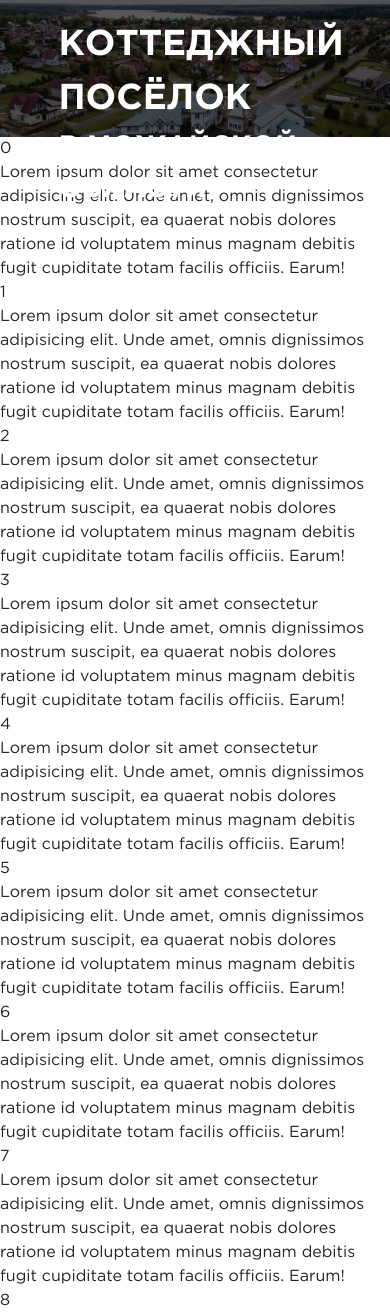
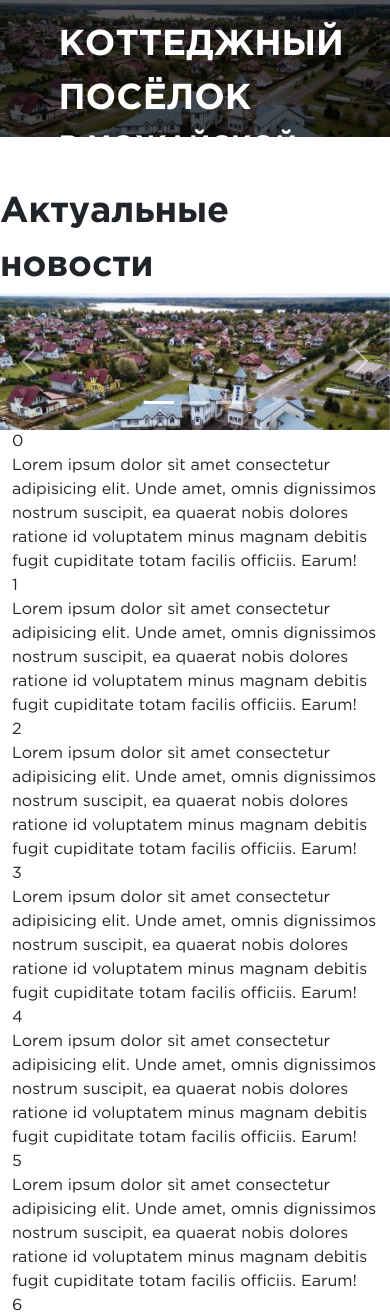
Before and after one commit to PodYapolskiy/cottage-village-mayak, a Django app: page / in a window 390 px wide; the page is wider, and only the part inside the window is pictured. Shown: the part 76-1388 px from the top of that part. Run offline with Django 3.2, Linux system fonts and the light colour scheme; some libraries are stand-ins or nearby versions.

Commit message:
Add news carousel to index page

```diff
--- a/cottagevillagemayak/templates/index.html
+++ b/cottagevillagemayak/templates/index.html
@@ -3,6 +3,7 @@
 
 {% block index %}
   <div>
+    <!-- Start info block -->
     <div id="start" class="container-fluid p-0">
       <img src="{% static 'img/main.jpg' %}" alt="">
       <div class="container start-text gotham-bold p-0">
@@ -11,6 +12,52 @@
       </div>
     </div>
 
+    <!-- News block -->
+    <div class="news mt-5">
+      <div class="container news-header gotham-bold fs-36 p-0">
+        Актуальные новости
+      </div>
+      <div id="news-carousel" class="carousel slide" data-bs-ride="false">
+        <div class="carousel-indicators">
+          <button type="button" data-bs-target="#news-carousel" data-bs-slide-to="0" aria-label="Slide 1" class="active" aria-current="true"></button>
+          <button type="button" data-bs-target="#news-carousel" data-bs-slide-to="1" aria-label="Slide 2"></button>
+          <button type="button" data-bs-target="#news-carousel" data-bs-slide-to="2" aria-label="Slide 3"></button>
+        </div>
+        <div class="carousel-inner">
+          <div class="carousel-item active">
+            <img src="{{ news.1.url }}" class="d-block w-100" alt="...">
+            <div class="carousel-caption d-none d-md-block">
+              <h5>{{ news.1.title }}</h5>
+              <p>{{ news.1.date }}</p>
+            </div>
+          </div>
+          <div class="carousel-item">
+            <img src="{{ news.2.url }}" class="d-block w-100" alt="...">
+            <div class="carousel-caption d-none d-md-block">
+              <h5>{{ news.2.title }}</h5>
+              <p>{{ news.2.date }}</p>
+            </div>
+          </div>
+          <div class="carousel-item">
+            <img src="{{ news.3.url }}" class="d-block w-100" alt="...">
+            <div class="carousel-caption d-none d-md-block">
+              <h5>{{ news.3.title }}</h5>
+              <p>{{ news.3.date }}</p>
+            </div>
+          </div>
+        </div>
+        <button class="carousel-control-prev" type="button" data-bs-target="#news-carousel" data-bs-slide="prev">
+          <span class="carousel-control-prev-icon" aria-hidden="true"></span>
+          <span class="visually-hidden">Previous</span>
+        </button>
+        <button class="carousel-control-next" type="button" data-bs-target="#news-carousel" data-bs-slide="next">
+          <span class="carousel-control-next-icon" aria-hidden="true"></span>
+          <span class="visually-hidden">Next</span>
+        </button>
+      </div>
+    </div>
+
+    <div class="container">
       {% for i in 9|get_range %}
         {{ i }}
         <p>
@@ -18,4 +65,5 @@
         </p>
       {% endfor %}
     </div>
+  </div>
 {% endblock %}
```
Lines whose indentation alone changed are shown as unchanged.
